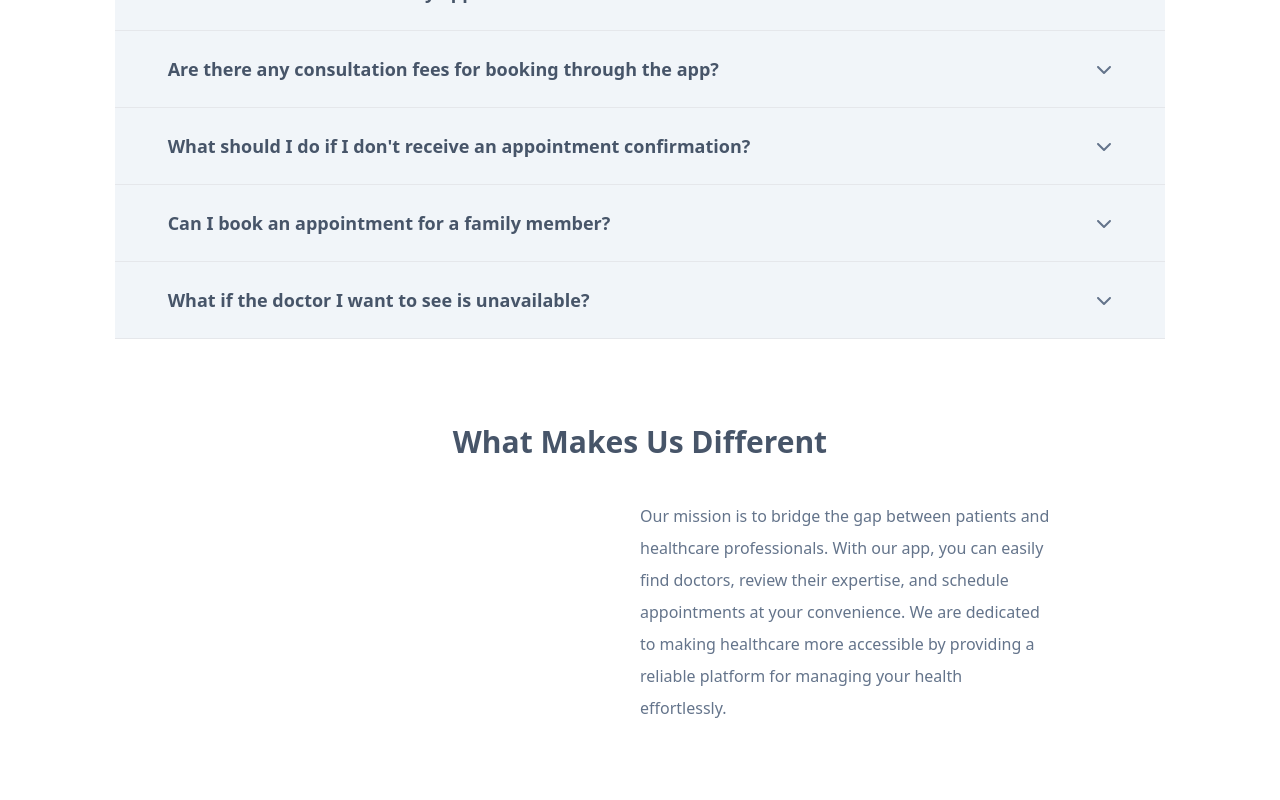
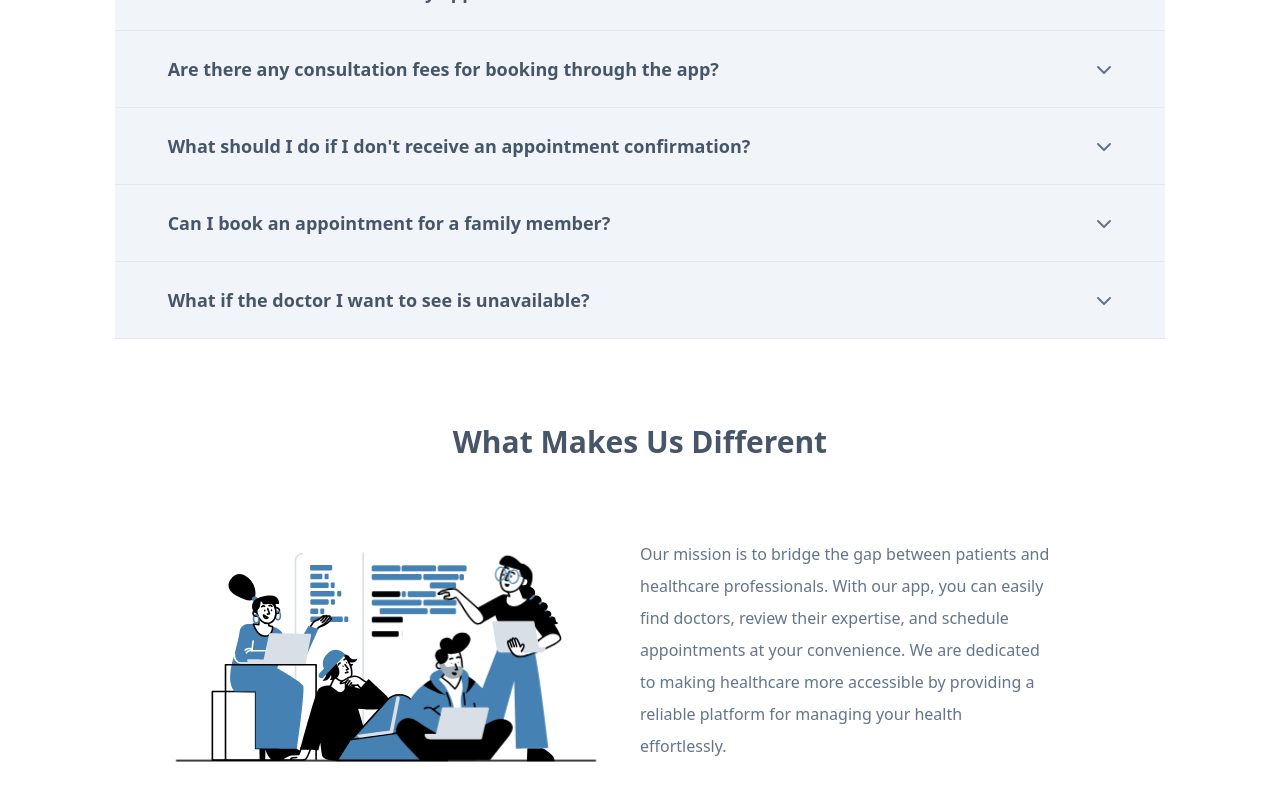
Before and after one commit to rabiulahsan/doctor-booking-client, a React (Vite) app: page / in a window 1280 px wide. Shown: the part 3097-3897 px from the top of the page. Built offline with nearby package versions, Linux system fonts and the light colour scheme.

Commit message:
created about section

```diff
--- /dev/null
+++ b/src/Components/LoadingPage/LoadingPage.jsx
@@ -0,0 +1,10 @@
+import HashLoader from "react-spinners/HashLoader";
+const LoadingPage = () => {
+  return (
+    <div className="min-h-screen  flex justify-center items-center">
+      <HashLoader color="#4fcb39" size={80} />
+    </div>
+  );
+};
+
+export default LoadingPage;
--- a/src/Pages/HomePage/About/About.jsx
+++ b/src/Pages/HomePage/About/About.jsx
@@ -1,4 +1,4 @@
-// import { Player } from "@lottiefiles/react-lottie-player";
+import { Player } from "@lottiefiles/react-lottie-player";
 import SectionTitle from "../../../Components/SectionTitle/SectionTitle";
 
 const About = () => {
@@ -7,12 +7,12 @@ const About = () => {
       <SectionTitle heading="What Makes Us Different"></SectionTitle>
       <div className="flex justify-between items-center">
         <div className="w-1/2">
-          {/* <Player
+          <Player
             className="h-[300px]"
             autoplay
             loop
             src="/about.json" // Ensure the path is correct
-          ></Player> */}
+          ></Player>
         </div>
         <div className="w-1/2 text-slate-500 leading-8">
           <p className="w-[80%]">
```
